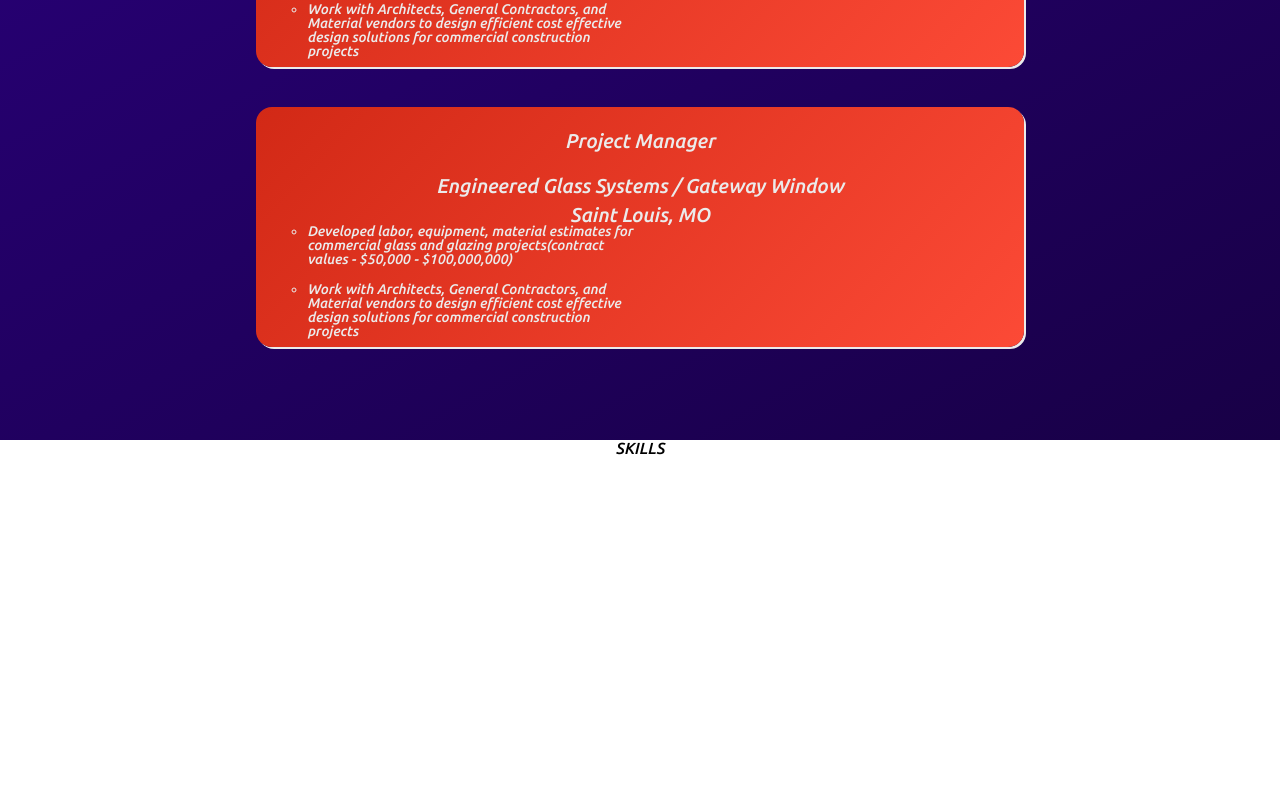
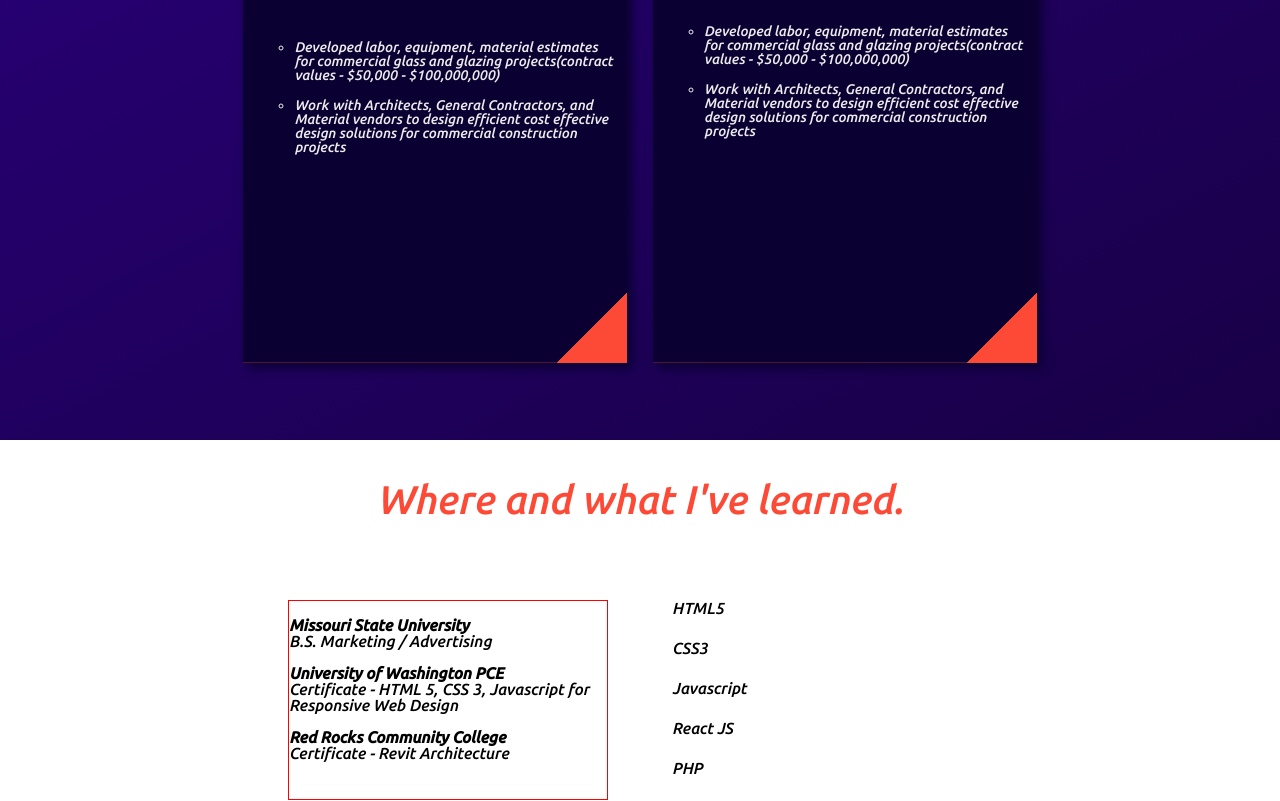
Before and after one commit to Cwell21/cwell_resume, a React (Create React App) app: page / in a window 1280 px wide. Shown: the part 1960-2761 px from the top of the page. Built offline with nearby package versions, Linux system fonts and the light colour scheme.

Commit message:
initial layout for experience finished.  Starting on education and experience section

```diff
--- a/src/Components/Experience/Experience.css
+++ b/src/Components/Experience/Experience.css
@@ -10,6 +10,7 @@
   flex-flow: column nowrap;
   justify-content: flex-start;
   padding: 10vh 0 0;
+  width: 100%;
 
 }
 
@@ -25,3 +26,8 @@
   margin: 3vh auto 0 ;
   width: 75%;
 }
+
+.experience_section {
+
+  height: 80%;
+}
--- a/src/Components/Experience/Experience.js
+++ b/src/Components/Experience/Experience.js
@@ -8,7 +8,7 @@
   return(
     <article id='experience' className='site_article'>
       <header>
-        <h1 className='experience_header'>My Experience</h1>
+        <h1 className='experience_header'>What I've been up to.</h1>
       </header>
       <section className='experience_section'>
         <Job />
--- a/src/Components/Experience/Job/Job.css
+++ b/src/Components/Experience/Job/Job.css
@@ -1,35 +1,38 @@
 /* STYLES FOR JOB COMPONENT */
-.experience_section {
+.article_job {
+  align-items: flex-start;
   display: flex;
-  flex-flow: column nowrap;
-  height: 75%;
+  height: 100%;
+  justify-content: center;
   padding: 5vh 0 0;
   width: 100%;
 }
 .experience_article {
-  background: rgb(252,74,54);
-  background: linear-gradient(313deg, rgba(252,74,54,1) 0%, rgba(210,41,22,1) 100%);
-  border-radius: 1em;
-  box-shadow: 2px 2px rgb(235,235,235);
+
+  background:
+    linear-gradient(135deg, transparent 50px, rgb(10,0,50) 0) top left,
+    linear-gradient(-45deg, transparent 50px, rgb(10,0,50) 0) bottom right;
+  background-color: rgb(252,74,54);
+  background-size: 100% 52%;
+  background-repeat: no-repeat;
+  box-shadow: 5px 5px 10px rgb(10,0,50);
   color: rgb(235,235,235);
-  height: 30vh;
-  margin: auto auto 5vh;
-  padding: 3vh 1vw;
-  width: 60%;
+  display: inline-block;
+  height: 100%;
+  margin: 0 1vw;
+  padding: 3vh 1vw 1vh;
+  width: 30%;
 
 }
 
 .experience_article h2 {
-
-  font-size: 2.5vh;
-  height: 15%;
-
+  font-size: 2vh;
+  height: auto;
+  margin-bottom: 2vh;
 }
 
 .experience_article h2:first-child {
-  font-size: 2.5vh;
-  margin-bottom: 2vh;
-
+  font-size: 3vh;
 }
 
 .job_description {
@@ -39,7 +42,7 @@
   justify-content: center;
   list-style-type: circle;
   padding-left: 3vw;
-  width: 50%;
+  width: 100%;
 }
 
 .description_item {
--- a/src/Components/Portfolio/Portfolio.js
+++ b/src/Components/Portfolio/Portfolio.js
@@ -65,7 +65,7 @@
 
   return(
     <article id='portfolio' className='site_article'>
-      <h2>Web Site Projects</h2>
+      <h2>What I've coded</h2>
       {display_projects}
     </article>
   )
--- a/src/Components/Skills/Skills.css
+++ b/src/Components/Skills/Skills.css
@@ -3,4 +3,50 @@
 #skills {
 
   height: 50vh;
+  padding: 5vh 0 0;
 }
+
+#skills h1 {
+  color: rgb(252,74,54);
+  font-size: 5vh;
+}
+
+.skills_row {
+
+  display: flex;
+  justify-content: space-between;
+  margin: 10vh auto 0;
+  padding: 0 10vw;
+  width: 75%
+}
+
+
+.education {
+border: 1px solid red;
+  height: 25vh;
+  width: 25vw;
+}
+
+.school {
+
+  margin: 2vh 0;
+}
+
+.education li {
+  text-align: left;
+}
+
+.education li:first-child {
+  font-weight: 800;
+}
+
+.tech_skills {
+
+  height: 25vh;
+  width: 25vw;
+}
+
+.tech_skills li {
+  height: calc(25vh / 5);
+  text-align: left;
+}
--- a/src/Components/Skills/Skills.js
+++ b/src/Components/Skills/Skills.js
@@ -1,11 +1,69 @@
 import React from 'react';
 import './Skills.css';
+
+//SCHOOL INFORMATION
+const workExperience = [
+  {
+    name: 'Missouri State University',
+    degree: 'B.S. Marketing / Advertising',
+    location: 'Springfield, MO'
+  },
+  {
+    name: 'University of Washington PCE',
+    degree: 'Certificate - HTML 5, CSS 3, Javascript for Responsive Web Design',
+    location: 'Online'
+  },
+  {
+    name: 'Red Rocks Community College',
+    degree: 'Certificate - Revit Architecture',
+    location: 'Golden, CO'
+  },
+];
+
+const techSkills = [
+  'HTML5',
+  'CSS3',
+  'Javascript',
+  'React JS',
+  'PHP',
+];
+
+let displaySchool = workExperience.map(school => {
+  return(
+    <ul className='school'>
+      <li>
+        {school.name}
+      </li>
+      <li>
+        {school.degree}
+      </li>
+    </ul>
+  )
+});
+
+let displaySkills = techSkills.map(skill => {
+  return(
+    <ul className='skills'>
+      <li>
+        {skill}
+      </li>
+    </ul>
+  )
+})
 
 export function Skills(props) {
 
   return(
     <article id='skills' className='site_article'>
-    SKILLS
+      <h1>Where and what I've learned.</h1>
+      <section className='skills_row'>
+        <section className='education'>
+          {displaySchool}
+        </section>
+        <section className='tech_skills'>
+          {displaySkills}
+        </section>
+      </section>
     </article>
   )
 }
--- a/src/Components/Work/Work.js
+++ b/src/Components/Work/Work.js
@@ -67,7 +67,7 @@
 
   return(
     <article id='work' className='site_article'>
-      <h2>CURRENT CAREER PROJECTS</h2>
+      <h2>What I've built</h2>
       {display_projects}
     </article>
   )
```
